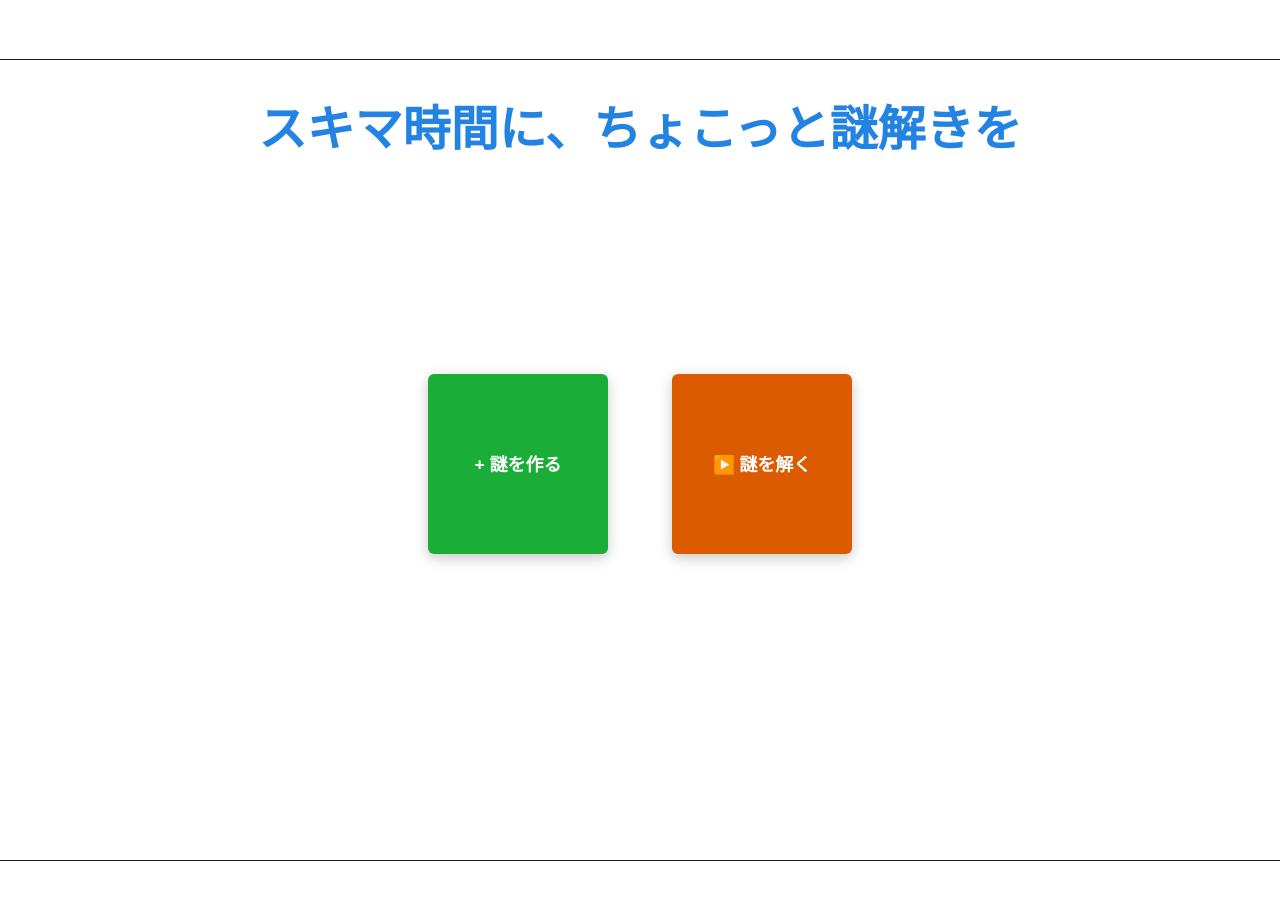
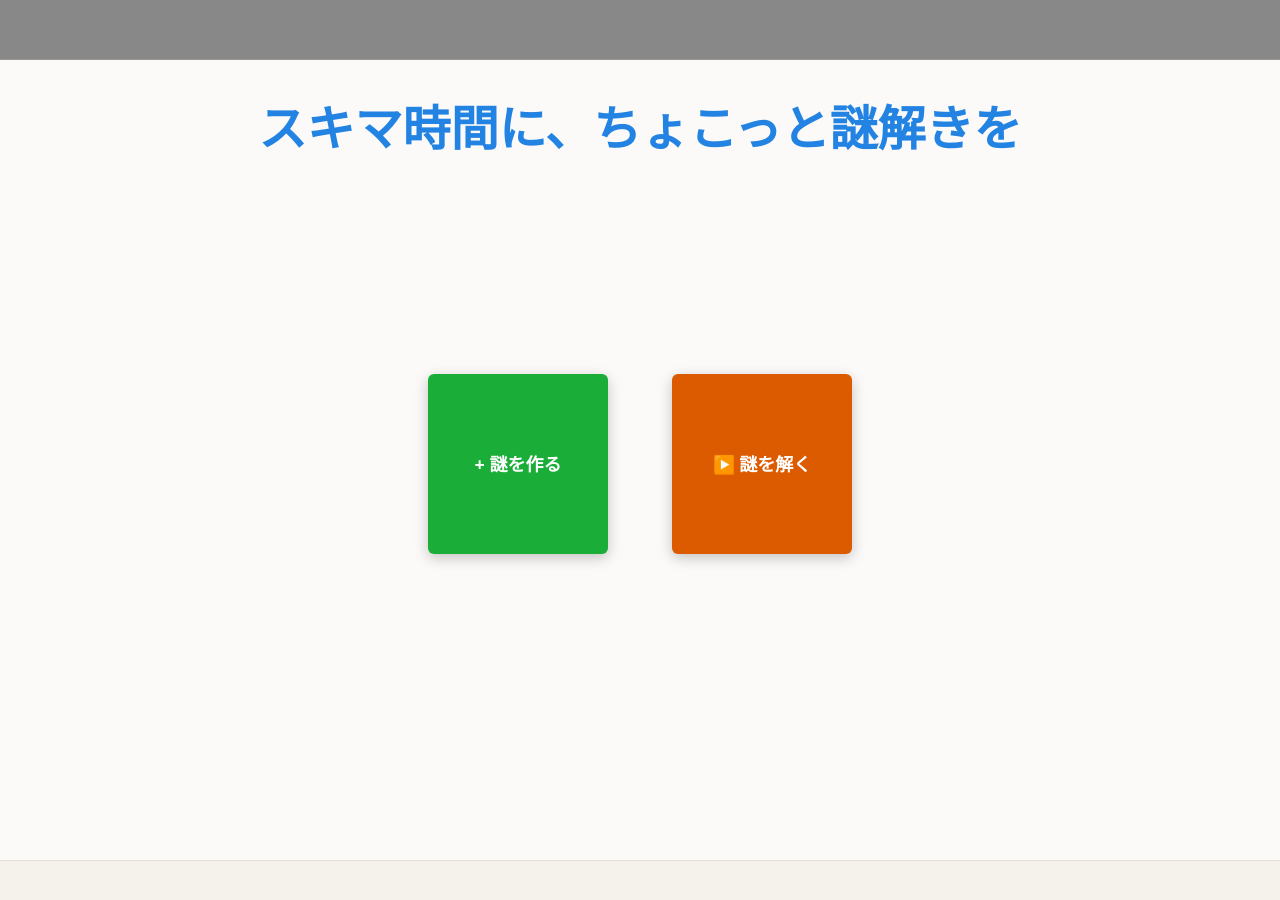
Before and after one commit to takumi-333/nazo-app-front, a Next.js app: page / in a window 1280 px wide. Shown: the top 900 px of the page. Built offline with nearby package versions, Linux system fonts and the light colour scheme.

Commit message:
fix header

```diff
--- a/src/app/(public)/layout.tsx
+++ b/src/app/(public)/layout.tsx
@@ -11,14 +11,14 @@ export default function PublicLayout({ children }: { children: React.ReactNode }
   const isLoggedIn = false;
 
   return (
-    <div className={` min-h-screen bg-white text-notion-black flex flex-col`}>
+    <div className={` min-h-screen bg-canvas text-text-main flex flex-col`}>
       {/* ヘッダー */}
-      <header className="h-[60px] px-4 md:px-8 flex items-center justify-between border-b border-notion-border sticky top-0 bg-white/80 backdrop-blur-md z-50"></header>
+      <header className="h-[60px] px-4 md:px-8 flex items-center justify-between border-b border-header-border sticky top-0 bg-header backdrop-blur-md z-50"></header>
 
       <main className="flex-grow">{children}</main>
 
       {/* フッター */}
-      <footer className="bg-notion-warm border-t border-notion-border py-12 px-4"></footer>
+      <footer className="bg-surface-muted border-t border-border py-12 px-4"></footer>
     </div>
   );
 }
--- a/src/app/globals.css
+++ b/src/app/globals.css
@@ -5,6 +5,11 @@
   --color-canvas: var(--app-color-canvas);
   --color-surface: var(--app-color-surface);
   --color-surface-muted: var(--app-color-surface-muted);
+
+  /* Header */
+  --color-header: var(--app-color-header);
+  --color-header-text: var(--app-color-header-text);
+  --color-header-border: var(--app-color-header-border);
 
   /* Text */
   --color-text-main: var(--app-color-text-main);
@@ -54,6 +59,10 @@
   --app-color-surface: #ffffff;
   --app-color-surface-muted: #f5f1eb;
 
+  --app-color-header: #888888;
+  --app-color-header-text: #ffffff;
+  --app-color-header-border: rgb(255 255 255 / 0.12);
+
   --app-color-text-main: #191919;
   --app-color-text-muted: #6b625c;
   --app-color-text-inverse: #ffffff;
@@ -86,6 +95,10 @@
   --app-color-canvas: #191919;
   --app-color-surface: #242424;
   --app-color-surface-muted: #2f2f2f;
+
+  --app-color-header: #252525;
+  --app-color-header-text: #ffffff;
+  --app-color-header-border: rgb(255 255 255 / 0.12);
 
   --app-color-text-main: #f7f7f7;
   --app-color-text-muted: #b8b8b8;
```
